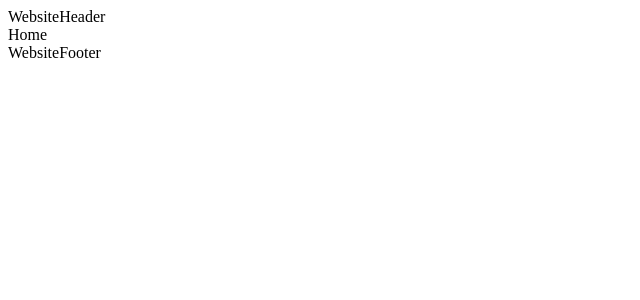
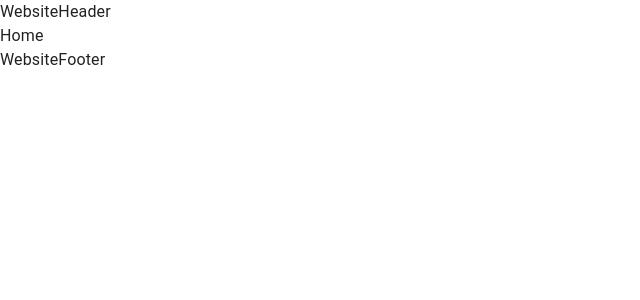
Before and after one commit to tam11a/game-web, a React (Vite) app: page / in a window 1280 px wide. Shown: the top 300 px of the page, without its empty margins (0-640 px from the left). Built offline with nearby package versions, Linux system fonts and the light colour scheme.

Commit message:
Initialized mui theme and fonts

```diff
--- a/index.html
+++ b/index.html
@@ -1,23 +1,22 @@
 <!DOCTYPE html>
 <html lang="en">
+
 <head>
 	<meta charset="UTF-8" />
-		<link
-			rel="icon"
-			type="image/png"
-			href="/favicon.png"
-		/>
-		<meta
-			name="viewport"
-			content="width=device-width, initial-scale=1.0"
-		/>
+	<link rel="icon" type="image/png" href="/favicon.png" />
+	<meta name="viewport" content="width=device-width, initial-scale=1.0" />
+
+	<link rel="preconnect" href="https://fonts.googleapis.com">
+	<link rel="preconnect" href="https://fonts.gstatic.com" crossorigin>
+	<link href="https://fonts.googleapis.com/css2?family=Raleway:wght@100;200;300;400;500;600;700;800;900&display=swap"
+		rel="stylesheet">
+
 	<title>Game Web</title>
 </head>
+
 <body>
 	<div id="root"></div>
-		<script
-			type="module"
-			src="/src/main.tsx"
-		></script>
+	<script type="module" src="/src/main.tsx"></script>
 </body>
+
 </html>
--- a/src/App.tsx
+++ b/src/App.tsx
@@ -1,11 +1,19 @@
 import BaseRoutes from "./routes"
+import { ThemeProvider } from '@mui/material/styles';
+import theme from "./styles/theme";
+import { CssBaseline, GlobalStyles } from '@mui/material'
+
 
 function App() {
 
   return (
-   <>
-    <BaseRoutes />
-   </>
+    <>
+      <ThemeProvider theme={theme}>
+        <CssBaseline />
+        <GlobalStyles styles={{}}/>
+        <BaseRoutes />
+      </ThemeProvider>
+    </>
   )
 }
 
--- a/src/layouts/Website/Header/index.tsx
+++ b/src/layouts/Website/Header/index.tsx
@@ -1,6 +1,6 @@
 const WebsiteHeader = () => {
   return (
-    <div>WebsiteHeader</div>
+    <div color="primary">WebsiteHeader</div>
   )
 }
 
--- /dev/null
+++ b/src/styles/theme.ts
@@ -0,0 +1,19 @@
+import { red } from '@mui/material/colors';
+import { createTheme } from '@mui/material/styles';
+
+// Create a theme instance.
+const theme = createTheme({
+    palette: {
+        primary: {
+            main: '#556cd6',
+        },
+        secondary: {
+            main: '#19857b',
+        },
+        error: {
+            main: red.A400,
+        },
+    },
+});
+
+export default theme;
```
Lines whose indentation alone changed are shown as unchanged.
